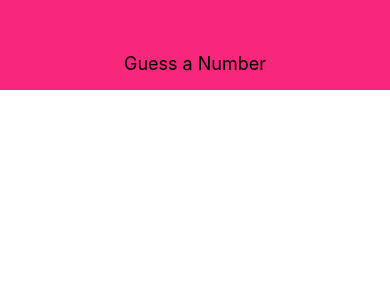
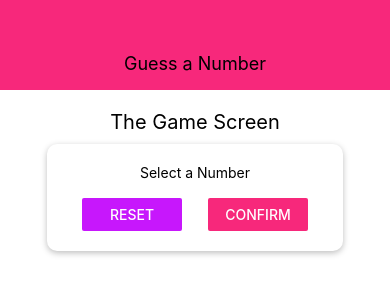
Before and after one commit to DeclanBernardin/ReactNative-NumberGuessingGame, a React Native app: screen / in a window 390 px wide. Shown: the top 300 px of the page. Built offline with nearby package versions, Linux system fonts and the light colour scheme.

Commit message:
added some chenges to file structure

```diff
--- a/App.js
+++ b/App.js
@@ -2,11 +2,13 @@ import React from 'react';
 import { StyleSheet, View } from 'react-native';
 
 import Header from './components/Header'
+import StartGameScreen from './screens/StartGameScreen'
 
 export default function App() {
   return (
     <View style={styles.screen} >
     <Header title="Guess a Number" />
+    <StartGameScreen />
     </View>
   );
 }
--- /dev/null
+++ b/components/Card.js
@@ -0,0 +1,23 @@
+import React from 'react';
+import { View, StyleSheet} from 'react-native';
+
+const Card = props => {
+    return(
+        <View style={{...styles.card, ...props.style}}>{props.children}</View>
+    );
+};
+
+const styles = StyleSheet.create({
+    card: {
+        shadowColor: 'black',
+        shadowOffset: { width: 0, height: 2 },
+        shadowRadius: 6,
+        shadowOpacity: 0.26,
+        backgroundColor: 'white',
+        padding: 20,
+        borderRadius: 10,
+        elevation: 8
+    },
+});
+
+export default Card;
--- a/screens/StartGameScreen.js
+++ b/screens/StartGameScreen.js
@@ -1 +1,52 @@
 import React from 'react';
+import { View, StyleSheet, Text, TextInput, Button } from 'react-native';
+
+import Card from '../components/Card'
+
+const StartGameScreen = props => {
+    return(
+        <View style={styles.screen}>
+            <Text style={styles.title}>The Game Screen</Text>
+            <Card style={styles.inputContainer}>
+                <Text>Select a Number</Text>
+                <TextInput />
+                <View style={styles.buttonContainer}>
+                    <View style={styles.button}>
+                        <Button title="Reset" onPress={() => { }} color="#c717fc" />
+                    </View>
+                    <View style={styles.button}>
+                        <Button title="confirm" onPress={() => { }} color="#f7287b"/>
+                    </View>
+                </View>
+            </Card>
+        </View>
+    );
+};
+
+const styles = StyleSheet.create({
+    screen:{
+        flex: 1,
+        padding: 10,
+        alignItems: 'center',
+    },
+    title: {
+        fontSize: 20,
+        marginVertical: 10,
+    },
+    inputContainer: {
+        width: 300,
+        maxWidth: '80%',
+        alignItems: 'center',
+    },
+    buttonContainer: {
+        flexDirection: 'row',
+        width: '100%',
+        justifyContent: 'space-between',
+        paddingHorizontal: 15
+    },
+    button: {
+        width: 100
+    }
+});
+
+export default StartGameScreen;
```
